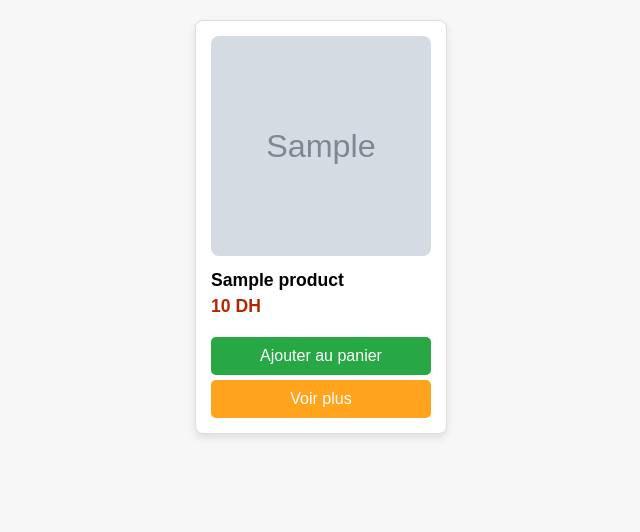
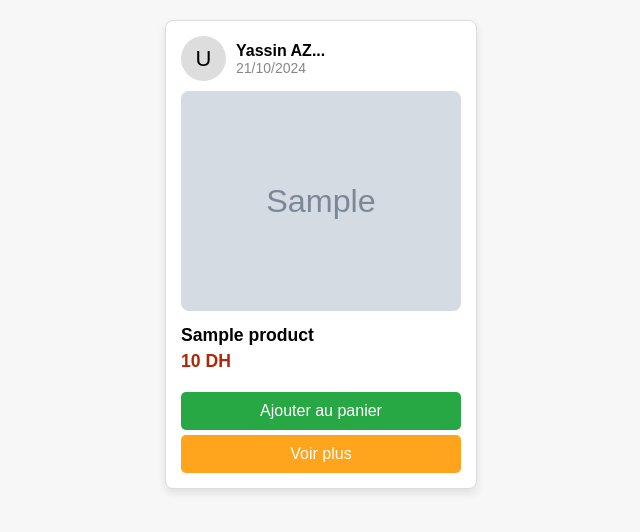
Before and after one commit to anasmorahhib/Symfony-beginning, a Symfony app: template src/templates/product/list.html.twig in a window 1280 px wide. Shown: the part 80-612 px from the top of the page, without its empty margins (319-959 px from the left). Run offline with Twig, Linux system fonts and the light colour scheme; the template is opened without the code that fills it: most values are stand-ins (such as "Sample title", 1, 10 or a date in 2020); grey boxes marked "Sample" are stand-in pictures; some libraries are stand-ins or nearby versions.

Commit message:
Update Ux

```diff
--- a/src/public/styles/products.css
+++ b/src/public/styles/products.css
@@ -37,7 +37,7 @@ h1 {
     border: 1px solid #ddd;
     border-radius: 8px;
     box-shadow: 0 4px 8px rgba(0, 0, 0, 0.1);
-    width: 220px;
+    width: 280px;
     text-align: left;
     padding: 15px;
     transition: transform 0.2s;
@@ -48,7 +48,7 @@ h1 {
 }
 
 .product img {
-    width: 220px;
+    width: 100%;
     height: 220px;
     object-fit: cover;
     border-radius: 8px;
@@ -133,3 +133,37 @@ h1 {
     padding: 5px 10px;
     font-size: 14px;
 }
+
+.product-user {
+    display: flex;
+    align-items: center;
+    margin-bottom: 10px;
+}
+
+.avatar {
+    width: 45px;
+    height: 45px;
+    background-color: #ddd;
+    border-radius: 50%;
+    display: flex;
+    justify-content: center;
+    align-items: center;
+    font-size: 22px;
+    margin-right: 10px;
+}
+
+.info {
+    display: flex;
+    flex-direction: column;
+}
+
+.info h3 {
+    margin: 0;
+    font-size: 16px;
+}
+
+.info p {
+    margin: 0;
+    font-size: 14px;
+    color: #888;
+}
--- a/src/templates/product/list.html.twig
+++ b/src/templates/product/list.html.twig
@@ -22,6 +22,13 @@
     <div class="product-container">
         {% for product in products %}
             <div class="product">
+                <div class="product-user">
+                    <div class="avatar">U</div>
+                    <div class="info">
+                        <h3>Yassin AZ...</h3>
+                        <p>21/10/2024</p>
+                     </div>
+                </div>
                 <img src="{{ asset('images/products/' ~ product.image) }}" alt="{{ product.title }}" />
                 <h3>{{ product.title }}</h3>
                 <p class="price">{{ product.price }} DH</p>
```
